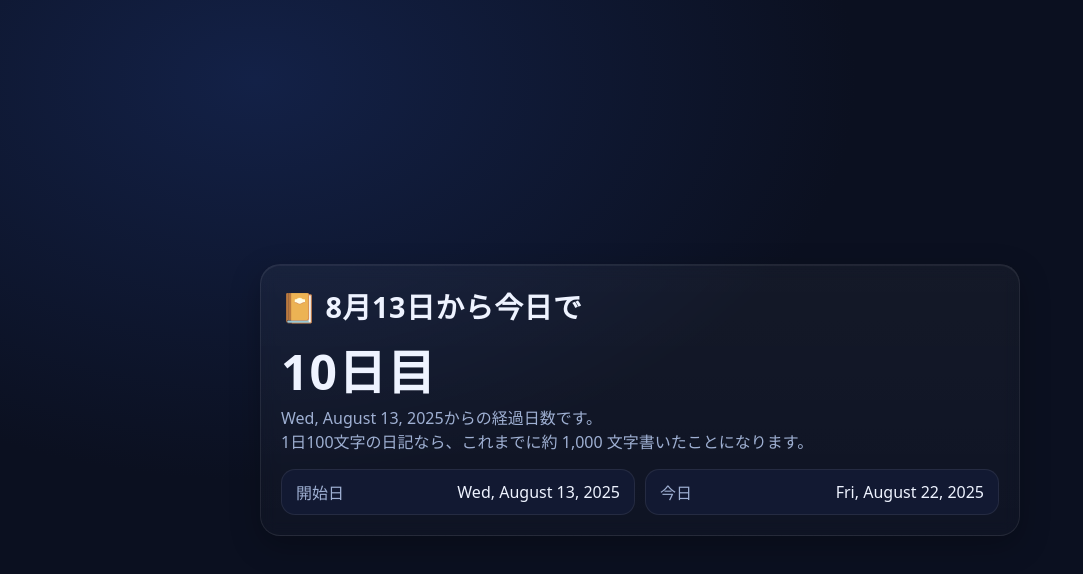
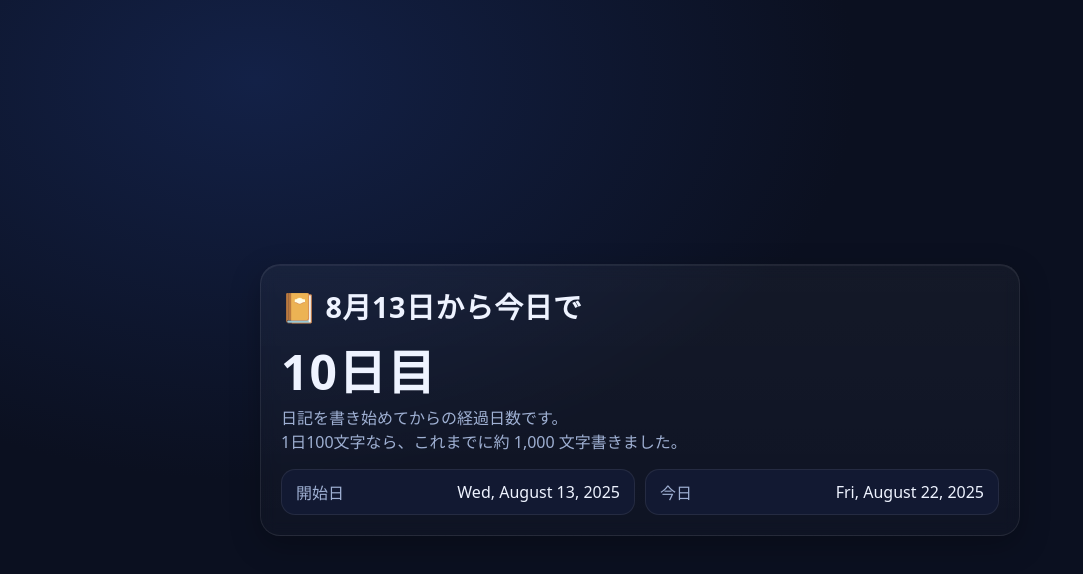
Before and after one commit to 5Tpj84eE/diary.github.io, a plain HTML site: page index.html in a window 1280 px wide. Shown: the whole page, without its empty margins (0-1083 px from the left). Drawn offline with Linux system fonts and the light colour scheme.

Commit message:
Add files via upload

```diff
--- a/index.html
+++ b/index.html
@@ -160,8 +160,8 @@
         const charsWritten = daysFromStart * CHARS_PER_DAY;
 
         $('count').textContent = `${daysFromStart}日目`;
-        $('desc').textContent = `${fmt.format(start)}からの経過日数です。`;
-        $('chars').textContent = `1日100文字の日記なら、これまでに約 ${charsWritten.toLocaleString()} 文字書いたことになります。`;
+        $('desc').textContent = `日記を書き始めてからの経過日数です。`;
+        $('chars').textContent = `1日100文字なら、これまでに約 ${charsWritten.toLocaleString()} 文字書きました。`;
         $('start').textContent = fmt.format(start);
         $('today').textContent = fmt.format(today);
 
```
